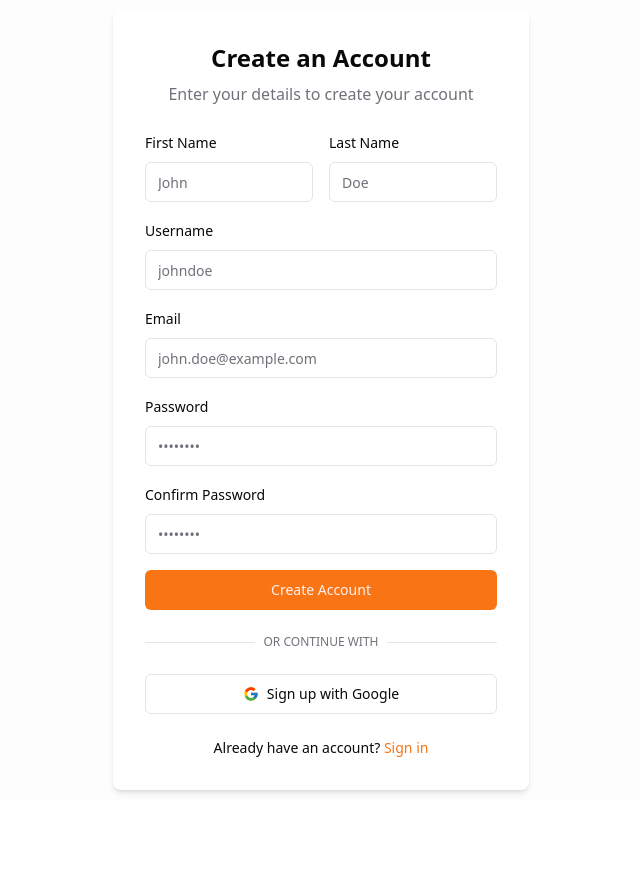
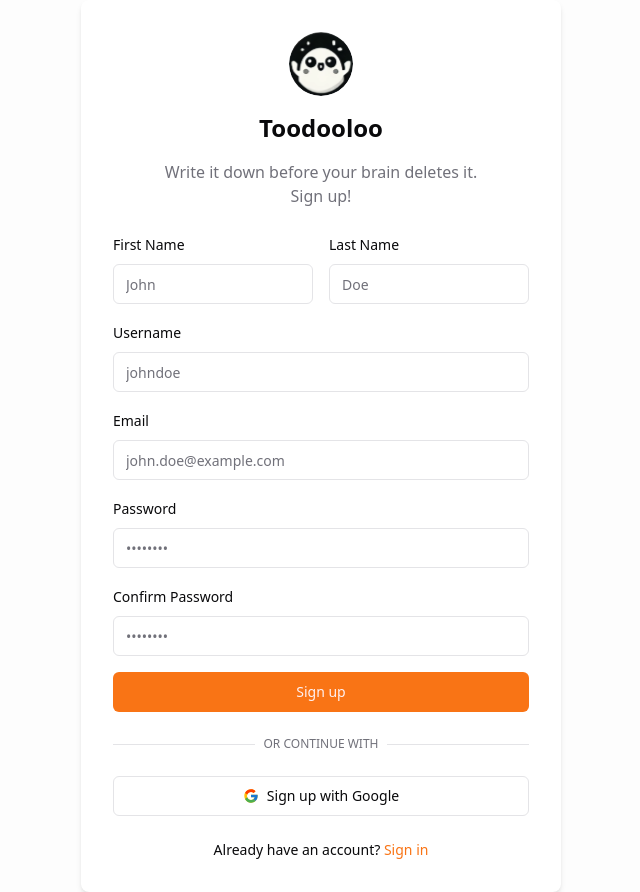
Before and after one commit to Linh-0v0/to-do-app-fe, a React (Vite) app: page /auth/register in a window 1280 px wide. Shown: the whole page, without its empty margins (319-959 px from the left). Before the commit the page ends 800 px from the top, so only its background shows below. Built offline with nearby package versions, Linux system fonts and the light colour scheme; no server answers.

Commit message:
feat: update logo in register and login page

```diff
--- a/src/components/auth/LoginForm.tsx
+++ b/src/components/auth/LoginForm.tsx
@@ -74,7 +74,16 @@
 
   return (
     <div className="w-full max-w-md p-8 space-y-6 bg-card rounded-lg shadow-md">
-      <div className="text-center">
+      <div className="text-center space-y-4">
+      <div className="flex justify-center">
+          <div className="w-16 h-16 rounded-full bg-gray-200 flex items-center justify-center overflow-hidden">
+            <img
+              src="/icons/logo.svg"
+              alt="Toodooloo Logo"
+              className="w-15 h-15"
+            />
+          </div>
+        </div>
         <h1 className="text-2xl font-bold">Sign In</h1>
         <p className="text-muted-foreground mt-2">
           Enter your credentials to access your account
--- a/src/components/auth/RegisterForm.tsx
+++ b/src/components/auth/RegisterForm.tsx
@@ -110,11 +110,22 @@
   };
 
   return (
-    <div className="w-full max-w-md p-8 space-y-6 bg-card rounded-lg shadow-md">
-      <div className="text-center">
-        <h1 className="text-2xl font-bold">Create an Account</h1>
-        <p className="text-muted-foreground mt-2">
-          Enter your details to create your account
+    <div className="w-full max-w-lg p-8 space-y-6 bg-card rounded-lg shadow-md">
+      <div className="text-center space-y-4">
+        <div className="flex justify-center">
+          <div className="w-16 h-16 rounded-full bg-gray-200 flex items-center justify-center overflow-hidden">
+            <img
+              src="/icons/logo.svg"
+              alt="Toodooloo Logo"
+              className="w-15 h-15"
+            />
+          </div>
+        </div>
+        <h1 className="text-2xl font-bold">Toodooloo</h1>
+        <p className="text-muted-foreground">
+          Write it down before your brain deletes it.
+          <br />
+          Sign up!
         </p>
       </div>
 
@@ -233,7 +244,7 @@
         </div>
 
         <Button type="submit" className="w-full" disabled={isLoading}>
-          {isLoading ? "Creating account..." : "Create Account"}
+          {isLoading ? "Creating account..." : "Sign up"}
         </Button>
       </form>
 
--- a/src/pages/auth/RegisterPage.tsx
+++ b/src/pages/auth/RegisterPage.tsx
@@ -4,7 +4,7 @@
 const RegisterPage: React.FC = () => {
   return (
     <div className="flex items-center justify-center min-h-screen bg-muted/20">
-      <div className="w-full max-w-md px-4">
+      <div className="w-full max-w-lg px-4">
         <RegisterForm />
       </div>
     </div>
--- a/src/pages/tasks/TaskListPage.tsx
+++ b/src/pages/tasks/TaskListPage.tsx
@@ -298,9 +298,8 @@
       {/* Progress Indicator */}
       <div className="fixed bottom-6 left-1/2 -translate-x-1/2">
         <div className="flex items-center gap-3 px-6 py-3 bg-white rounded-full border shadow-lg">
-          <div className="w-8 h-8 rounded-full bg-gray-200 flex items-center justify-center">
-            {/* Replace with actual avatar */}
-            <span className="text-sm">🐼</span>
+          <div className="w-8 h-8 rounded-full bg-gray-200 flex items-center justify-center overflow-hidden">
+            <img src="/icons/logo.svg" alt="Logo" className="w-8 h-8" />
           </div>
           <div className="w-32 h-3 bg-gray-200 rounded-full overflow-hidden">
             <div
```
Also changed, not shown: public/icons/logo.jpg (added), public/icons/logo.svg (added).
